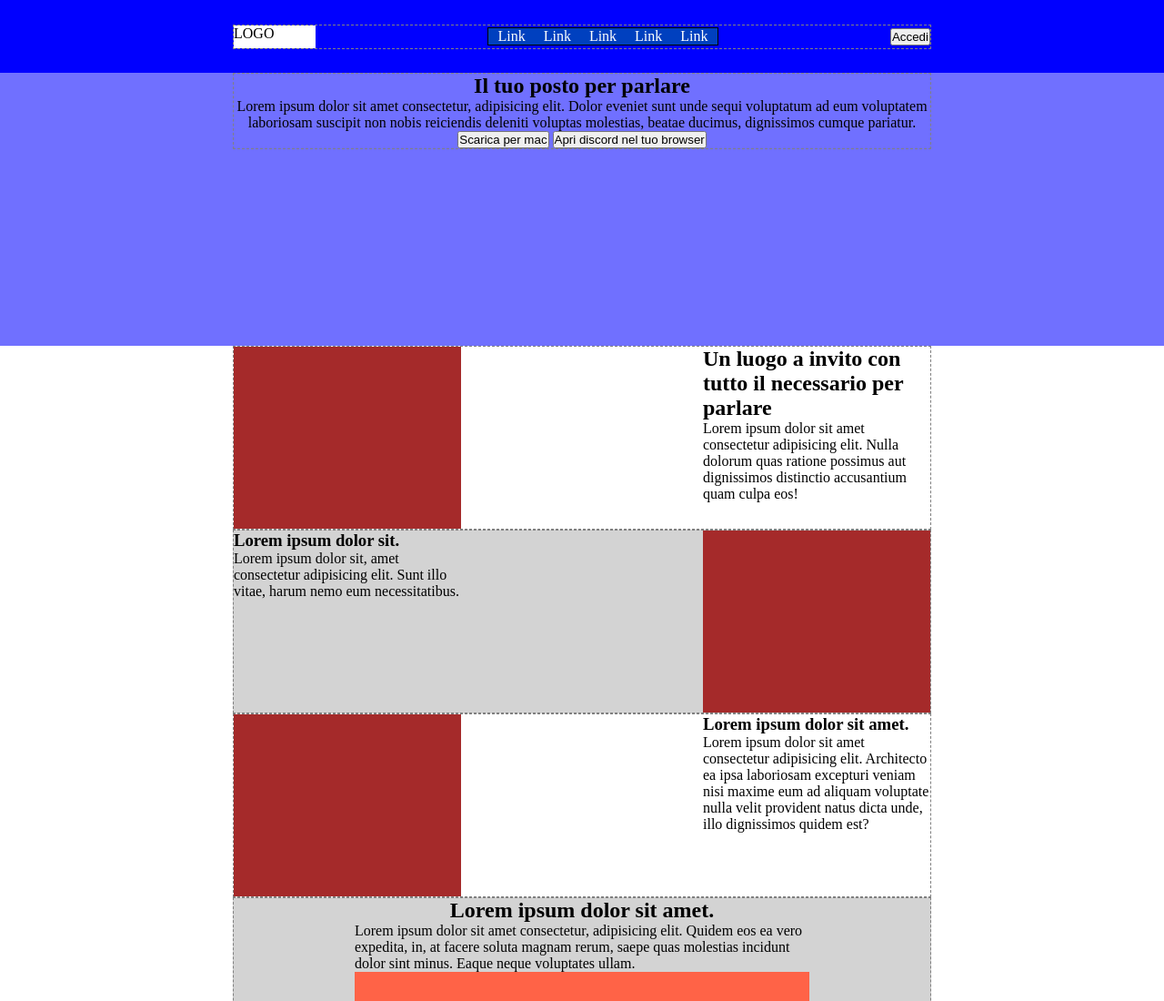
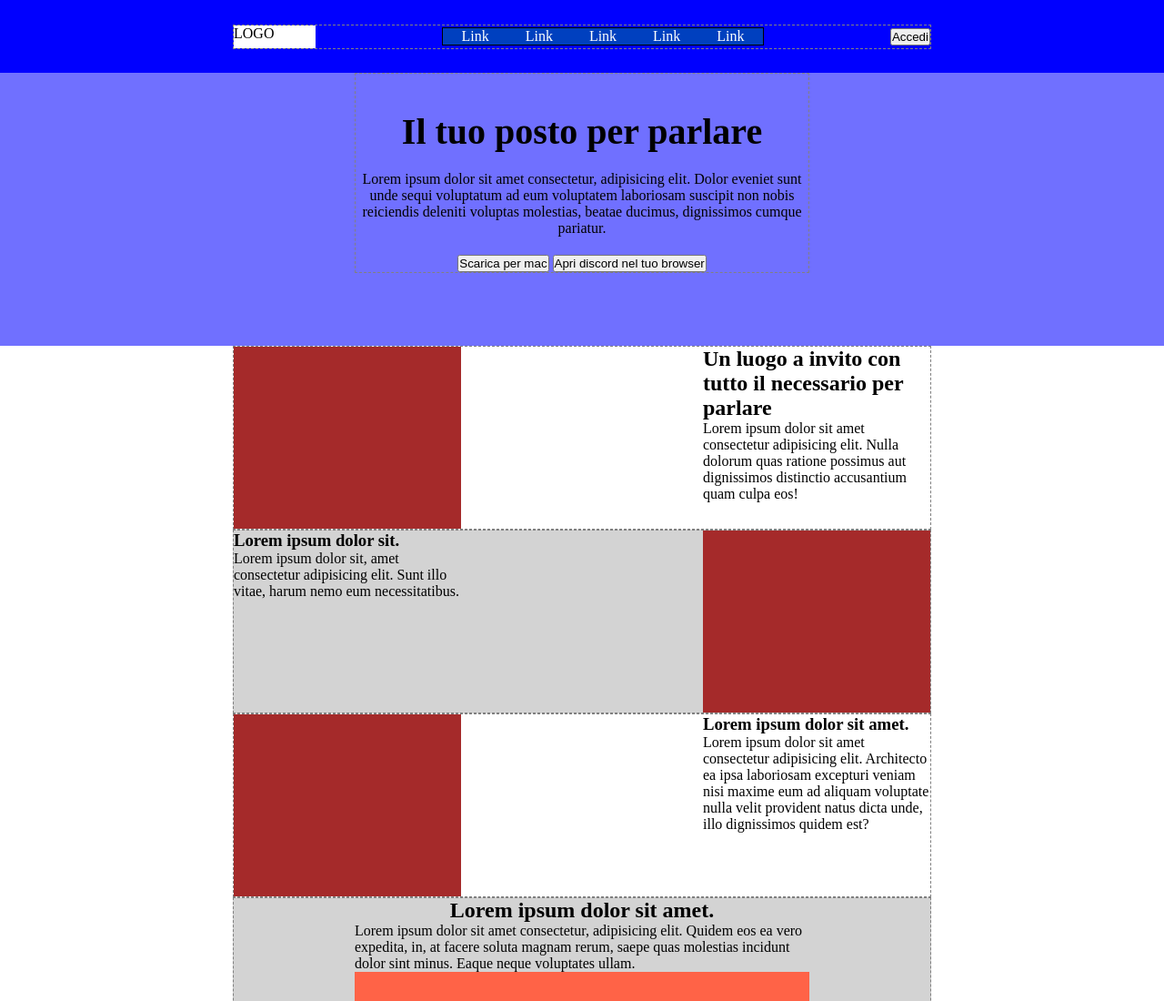
Before and after one commit to manuelmenama/htmlcss-struttura-discord, a plain HTML site: page index.html in a window 1280 px wide. Shown: the top 1100 px of the page at 91% size. Drawn offline with Linux system fonts and the light colour scheme.

Commit message:
changes in background

```diff
--- a/assets/css/style.css
+++ b/assets/css/style.css
@@ -46,7 +46,7 @@ header ul{
 header ul a{
   text-decoration: none;
   color: white;
-  padding: 10px;
+  padding: 20px;
 }
 
 /* sezione con immagine di background */
@@ -58,6 +58,16 @@ main .background{
 
 .background .titolo{
   text-align: center;
+  max-width: 500px;
+}
+
+.background .titolo p{
+  margin-bottom: 20px;
+}
+
+.background .titolo h1{
+  padding: 40px 0 20px 0;
+  font-size: 40px;
 }
 
 /* prima immagine a sinistra titolo e scritta a destra */
```
